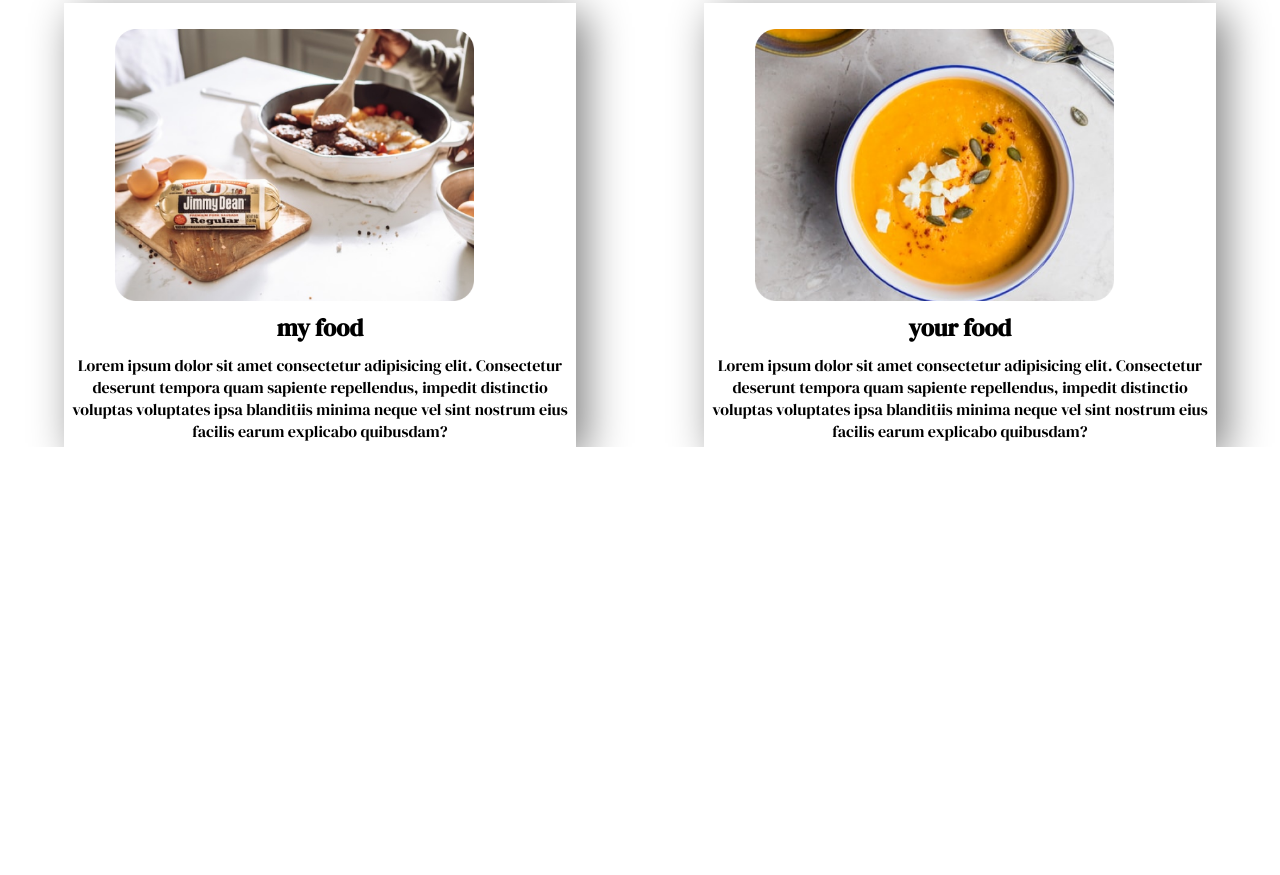
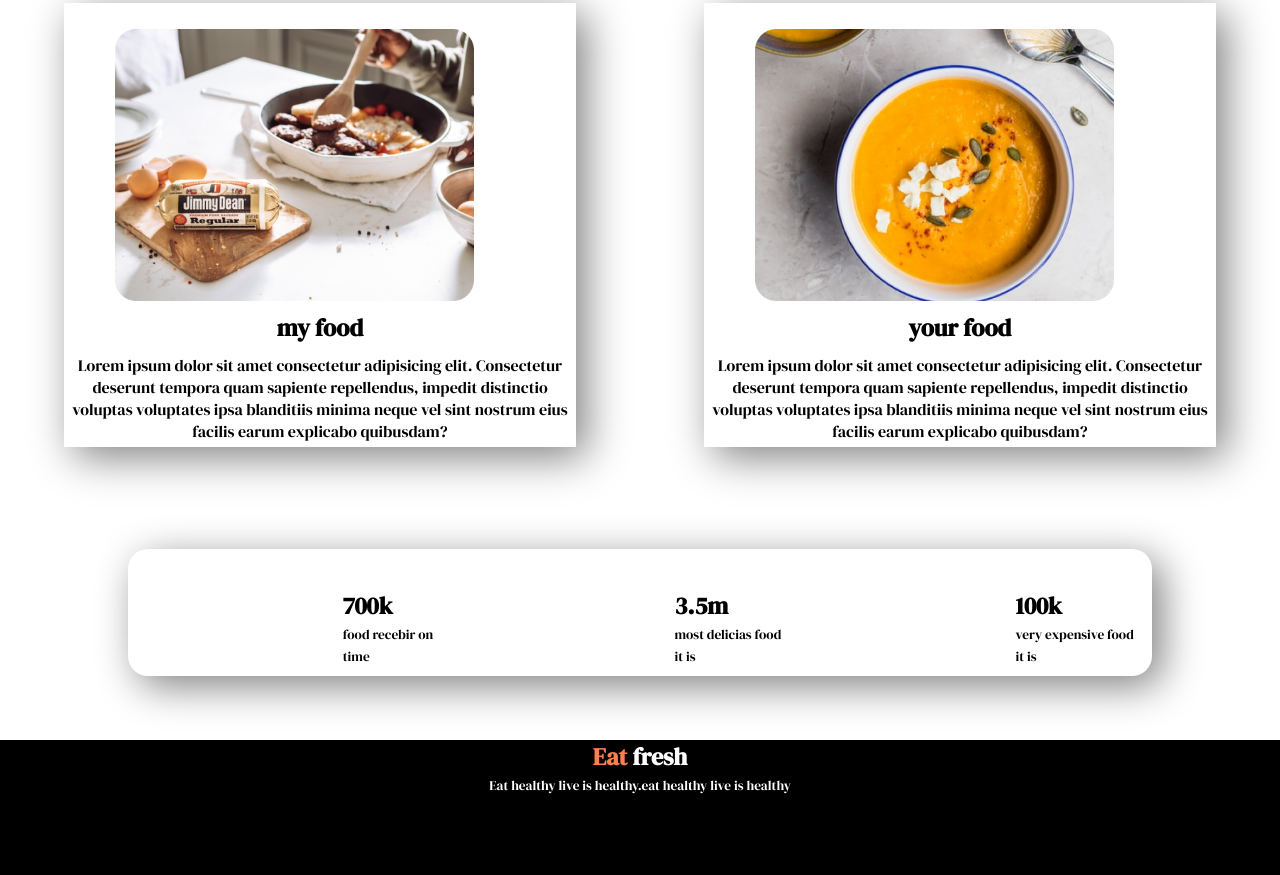
Before and after one commit to sabbir-developer1/eat-healthy-main, a plain HTML site: page index.html in a window 1280 px wide. Shown: the part 1676-2551 px from the top of the page. Before the commit the page ends 2123 px from the top, so only its background shows below. Drawn offline with Linux system fonts and the light colour scheme.

Commit message:
web added

```diff
--- a/index.html
+++ b/index.html
@@ -15,7 +15,7 @@
 <body>
     <section class="healthy-food">
         <div id="dot">
-            <h1>Skip the diet,just eat with healthy food network. </h1>
+            <h1><span>Skip</span> the diet,just eat with healthy food network. </h1>
             <p>imegine the most heathy food.you make healthy.Now youshould be eat this food make healthy.Now youshould
                 be eat this food</p>
             <a id="good" target="blank"
@@ -63,8 +63,29 @@
                 sapiente
                 repellendus, impedit distinctio voluptas voluptates ipsa blanditiis minima neque vel sint nostrum eius
                 facilis earum explicabo quibusdam?</p>
+    </section>
+    <section class="developer">
+        <div id="baby">
+            <h1>700k</h1>
+            <small>food recebir on time</small>
+
+        </div>
+        <div id="baby">
+            <h1>3.5m</h1>
+            <small>most delicias food it is</small>
+        </div>
+        <div id="baby">
+            <h1>100k</h1>
+            <small>very expensive food it is</small>
         </div>
     </section>
+    <section id="black">
+        <div class="sabbir">
+            <h1> <span>Eat</span> fresh</h1>
+            <small>Eat healthy live is healthy.eat healthy live is healthy</small>
+        </div>
+    </section>
+
 
 </body>
 
--- a/style.css
+++ b/style.css
@@ -17,6 +17,10 @@ p {
 .food {
     width: 80%;
     margin-left: 15%;
+}
+
+span {
+    color: coral;
 }
 
 #dot {
@@ -99,9 +103,37 @@ p {
     box-shadow: 10px 10px 40px gray;
     margin-left: 5%;
     margin-right: 5%;
+
 }
 
 .aling {
     text-align: center;
     padding: 5px;
 }
+
+.developer {
+    display: flex;
+    margin-top: 8%;
+    margin-left: 10%;
+    margin-right: 10%;
+    margin-bottom: 5%;
+    border-radius: 20px;
+    box-shadow: 10px 10px 40px gray;
+}
+
+#baby {
+    padding-top: 30px;
+    padding-left: 20%;
+    margin: 10px;
+
+}
+
+.sabbir {
+    text-align: center;
+    color: white;
+}
+
+#black {
+    background-color: black;
+    padding-bottom: 80px;
+}
```
